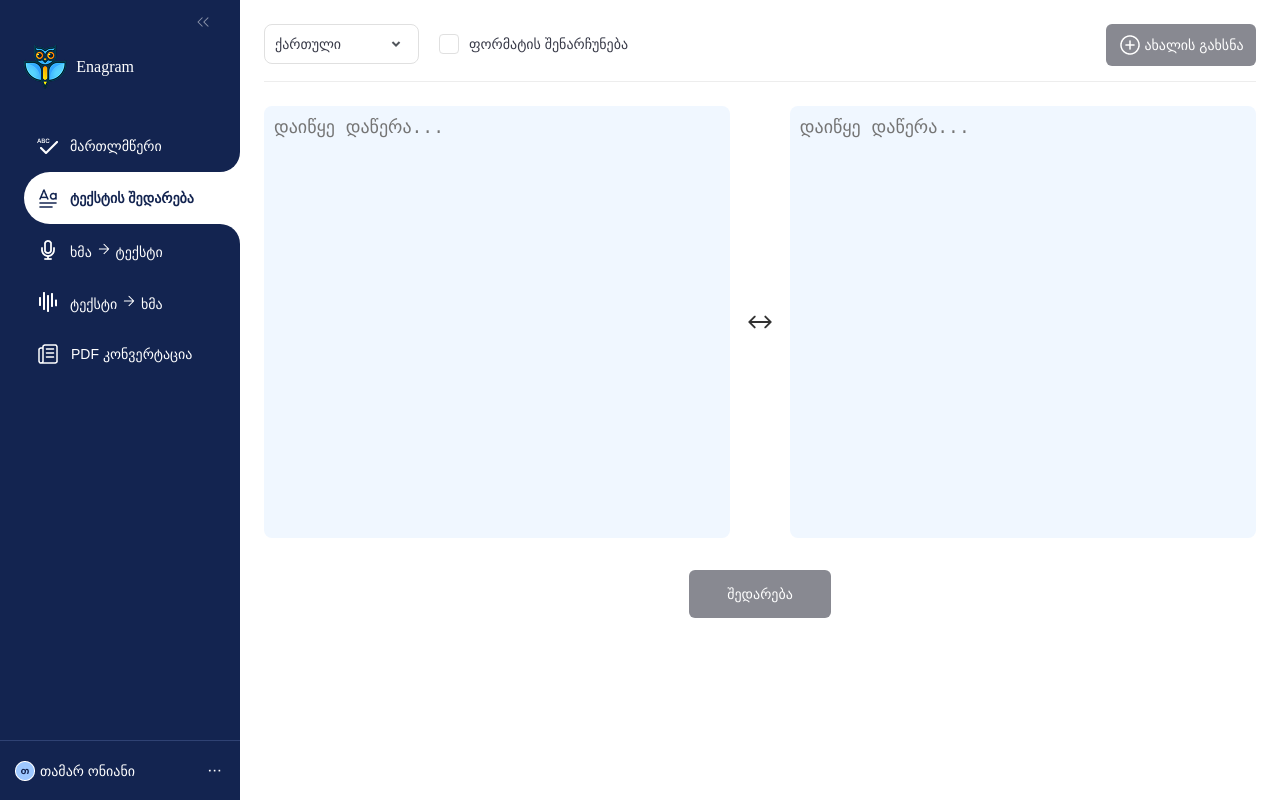
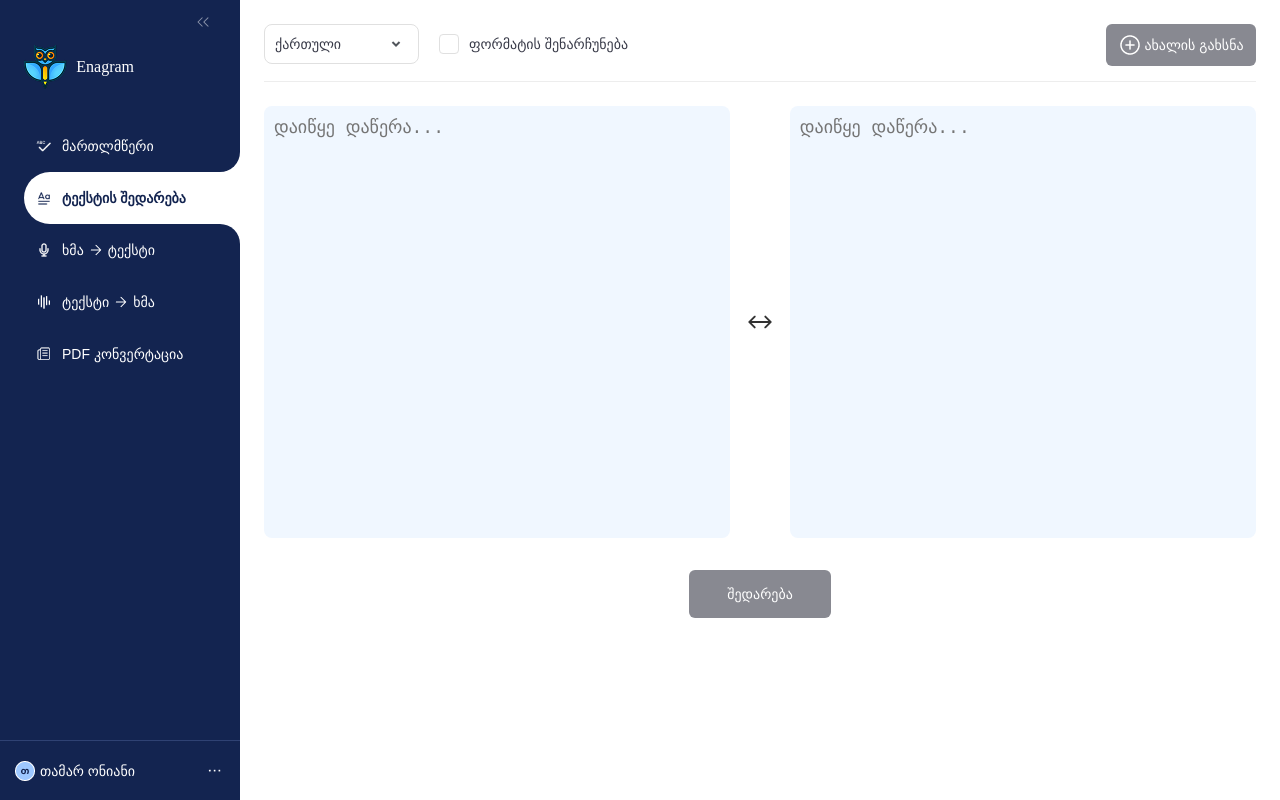
Before and after one commit to GabrielLomtatidze/comparision, a React (Vite) app in the folder text/: page / in a window 1280 px wide. Built offline with nearby package versions, Linux system fonts and the light colour scheme.

Commit message:
update sidebar

```diff
--- a/text/src/components/SideBar.tsx
+++ b/text/src/components/SideBar.tsx
@@ -1,4 +1,3 @@
-import '../styles/components/_navBar.css'
 import left_icon from "../assets/left_icon.png"
 import icon from "../assets/main_logo.png"
 import check_icon from "../assets/check.png"
@@ -15,7 +14,7 @@ export default function Siderbar() {
 
     return (
         <>
-            <div className="nav_bar">
+            <div className="side_bar">
                 <img src={left_icon} alt="left_icon" className="left_icon"/>
                 <div className="logo_area">
                     <img src={icon} alt="logo" />
--- a/text/src/styles/components/_navBar.css
+++ b/text/src/styles/components/_sideBar.css
@@ -1,4 +1,4 @@
-.nav_bar {
+.side_bar {
     width: 240px;
     height: 100vh;
     background-color: #132450;
@@ -6,13 +6,13 @@
     flex-shrink: 0;
 }
 
-.nav_bar .left_icon {
+.side_bar .left_icon {
     position: absolute;
     top: 12px;
     left: 193px;
 }
 
-.nav_bar .logo_area {
+.side_bar .logo_area {
     width: 110px;
     height: 44px;
     top: 45px;
@@ -23,35 +23,44 @@
     display: flex;
 }
 
-.nav_bar .logo_area .logo_text {
+.side_bar .logo_area .logo_text {
     color: white;
 }
 
-.nav_bar .nav_area {
+.side_bar .nav_area {
     width: 100%;
     position: relative;
     top: 76px;
     padding-left: 24px;
 }
-
 .nav_item {
     width: 100%;
     height: 52px;
+    display: flex;
     align-items: center;
-    display: flex;
     padding-left: 12px;
     cursor: pointer;
 }
 
+.nav_item img {
+    width: 16px;
+    height: 16px;
+    object-fit: contain;
+}
+
 .nav_item .nav_item_text {
+    display: flex;
+    align-items: center;
+    gap: 4px;
     color: white;
     font-size: 14px;
     font-weight: 400;
+    margin: 0;
     margin-left: 10px;
     font-family: Arial, Helvetica, sans-serif;
 }
 
-.nav_bar .nav_item.active {
+.side_bar .nav_item.active {
     background: white;
     margin-left: 0;
     padding-left: 12px;
@@ -60,13 +69,13 @@
     position: relative;
 }
 
-.nav_bar .nav_item.active .nav_item_text {
+.side_bar .nav_item.active .nav_item_text {
     color: #132450;
     font-weight: 600;
     font-family: Arial, Helvetica, sans-serif;
 }
 
-.nav_bar .nav_item.active::before {
+.side_bar .nav_item.active::before {
     content: "";
     position: absolute;
     top: -20px;
@@ -78,7 +87,7 @@
     box-shadow: 4px 4px 0 4px white;
 }
 
-.nav_bar .nav_item.active::after {
+.side_bar .nav_item.active::after {
     content: "";
     position: absolute;
     bottom: -20px;
@@ -90,7 +99,7 @@
     box-shadow: 4px -4px 0 4px white;
 }
 
-.nav_bar .user_info_area {
+.side_bar .user_info_area {
     width: 240px;
     height: 60px;
     border-top: 1px solid #2F4273;
@@ -103,7 +112,7 @@
     padding-right: 15px;
 }
 
-.nav_bar .user_info_area .user_details_area {
+.side_bar .user_info_area .user_details_area {
     width: 100%;
     height: 20px;
     display: flex;
@@ -111,14 +120,14 @@
     cursor: pointer;
 }
 
-.nav_bar .user_info_area .user_details_area .user_data {
+.side_bar .user_info_area .user_details_area .user_data {
     width: 70%;
     height: 100%;
     display: flex;
     align-items: center;
 }
 
-.nav_bar .user_info_area .user_details_area .user_data .user_name {
+.side_bar .user_info_area .user_details_area .user_data .user_name {
     font-size: 14px;
     font-family: Arial, Helvetica, sans-serif;
     color: white;
--- a/text/src/styles/index.css
+++ b/text/src/styles/index.css
@@ -1,4 +1,4 @@
-@import "./components/_navBar.css";
+@import "./components/_sideBar.css";
 @import "./pages/_textComparison.css";
 
 
```
